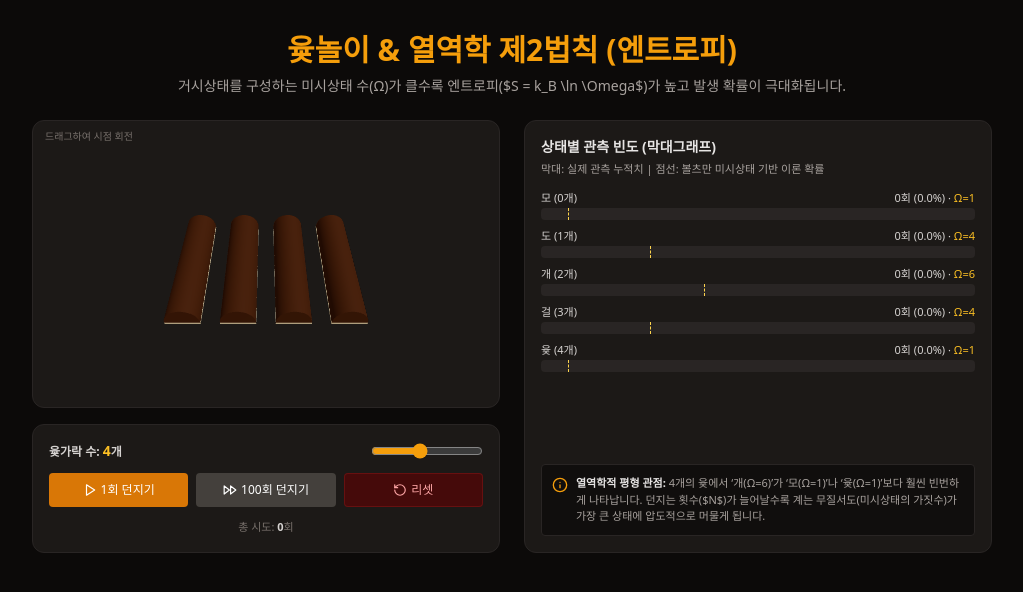
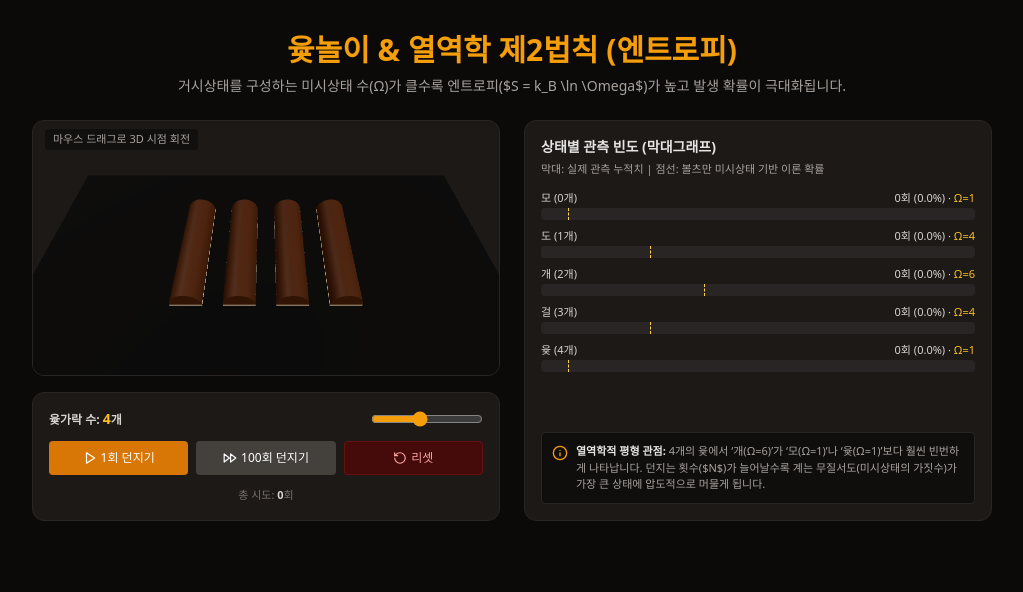
Before and after one commit to ty3370/vercel-yut-entropy, a Next.js app: page / in a window 1280 px wide. Shown: the top 592 px of the page, without its empty margins (128-1151 px from the left). Built offline with nearby package versions, Linux system fonts and the light colour scheme.

Commit message:
Update YutScene.tsx

```diff
--- a/components/YutScene.tsx
+++ b/components/YutScene.tsx
@@ -12,21 +12,34 @@ interface YutSceneProps {
 
 export function YutScene({ states, isRolling }: YutSceneProps) {
   const n = states.length;
-  const spacing = 0.8;
+  const spacing = 0.85;
 
   return (
-    <div className="w-full h-60 md:h-72 bg-stone-900 rounded-xl overflow-hidden relative border border-stone-800">
-      <span className="absolute top-2 left-3 z-10 text-[10px] text-stone-500 select-none">
-        드래그하여 시점 회전
+    <div className="w-full h-64 md:h-76 bg-stone-900 rounded-xl overflow-hidden relative border border-stone-800 shadow-inner">
+      <span className="absolute top-2 left-3 z-10 text-[11px] text-stone-400 select-none bg-stone-950/60 px-2 py-0.5 rounded">
+        마우스 드래그로 3D 시점 회전
       </span>
-      <Canvas camera={{ position: [0, 4, 4], fov: 45 }}>
+      <Canvas camera={{ position: [0, 4.5, 3.8], fov: 42 }}>
         {/* @ts-ignore */}
-        <ambientLight intensity={0.8} />
+        <ambientLight intensity={0.7} />
         {/* @ts-ignore */}
-        <directionalLight position={[4, 8, 4]} intensity={1.2} />
+        <directionalLight position={[5, 9, 5]} intensity={1.3} />
+        {/* @ts-ignore */}
+        <directionalLight position={[-4, 6, -3]} intensity={0.4} />
+
         <Center>
           {/* @ts-ignore */}
           <group>
+            {/* 바닥 매트 */}
+            {/* @ts-ignore */}
+            <mesh position={[0, -0.04, 0]} rotation={[-Math.PI / 2, 0, 0]}>
+              {/* @ts-ignore */}
+              <planeGeometry args={[8, 4.5]} />
+              {/* @ts-ignore */}
+              <meshStandardMaterial color="#1a1816" roughness={0.9} />
+            </mesh>
+
+            {/* 윷가락들 */}
             {states.map((isFlat, idx) => {
               const xOffset = (idx - (n - 1) / 2) * spacing;
               return (
@@ -40,7 +53,7 @@ export function YutScene({ states, isRolling }: YutSceneProps) {
             })}
           </group>
         </Center>
-        <OrbitControls enableZoom={false} maxPolarAngle={Math.PI / 2.05} />
+        <OrbitControls enableZoom={false} maxPolarAngle={Math.PI / 2.1} minPolarAngle={Math.PI / 6} />
       </Canvas>
     </div>
   );
```
